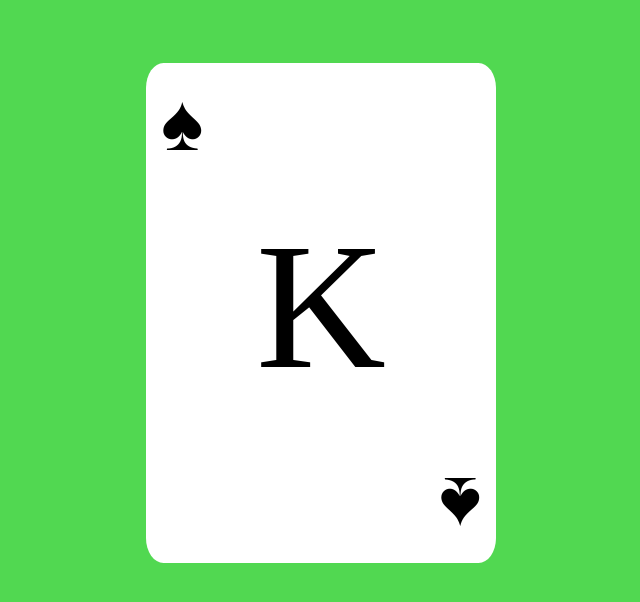
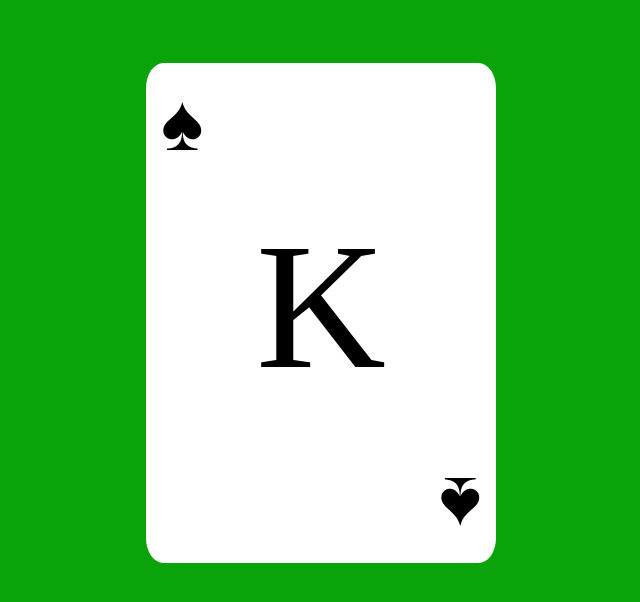
Before and after one commit to CJSN22/random-card, a plain HTML site: page index.html in a window 1280 px wide. Shown: the whole page, without its empty margins (319-959 px from the left). Drawn offline with Linux system fonts and the light colour scheme.

Commit message:
updated background color

```diff
--- a/style.css
+++ b/style.css
@@ -1,5 +1,5 @@
 .container {
-   background-color: rgb(81, 216, 81);
+   background-color: rgb(10, 163, 10);
 }
 
 .card {
```
